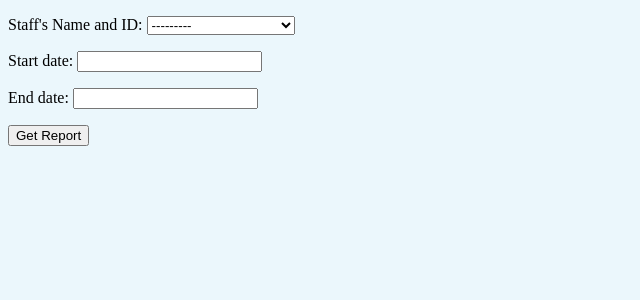
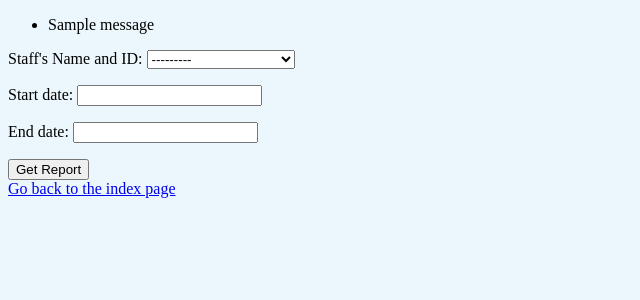
Before and after one commit to bruceho293/Lemon-Stand-, a Django app: page /sales/report in a window 1280 px wide. Shown: the top 300 px of the page, without its empty margins (0-640 px from the left). Run offline with Django 3.2, Linux system fonts and the light colour scheme; data comes from the database, SQL or seed files in the repository; both versions use the stored data as it was after the commit; one stand-in notice (Sample message) is shown.

Commit message:
Update the project

```diff
--- a/lemonademanager/sales/forms.py
+++ b/lemonademanager/sales/forms.py
@@ -30,5 +30,7 @@ class ReportForm(forms.ModelForm):
 
     def clean(self):
         cleaned_data = super(ReportForm, self).clean()
+        print(cleaned_data.get('start_date'))
+        print(cleaned_data.get('end_date'))
         if cleaned_data.get('start_date') > cleaned_data.get('end_date'):
             raise ValidationError("Impossible date range.")
--- a/lemonademanager/sales/templates/admin/base_site.html
+++ b/lemonademanager/sales/templates/admin/base_site.html
@@ -1,5 +1,5 @@
 {% extends "admin/base.html" %}
-{% load static}
+{% load static %}
 {% block title %}{{ title }} | {{ site_title|default:_('Django site admin') }}{% endblock %}
 
 <link rel="stylesheet" type="text/css" href="{% static 'sales/style.css' %}">
--- a/lemonademanager/sales/templates/sales/form.html
+++ b/lemonademanager/sales/templates/sales/form.html
@@ -25,5 +25,6 @@
         <button type="submit" value="Submit" name='submit'>Submit</button>
       </form>
     {% endblock %}
+    <a href="{% url 'sales:index' %}">Go back to the index page</a>
   </body>
 </html>
--- a/lemonademanager/sales/templates/sales/report.html
+++ b/lemonademanager/sales/templates/sales/report.html
@@ -4,12 +4,23 @@
   <link rel="stylesheet" type="text/css" href="{% static 'sales/style.css' %}">
   <body>
     {% block content %}
+      <div id="messages_container">
+        <ul class="messages">
+            {% for message in messages %}
+            <li{% if message.tags %} class="{{ message.tags }}"{% endif %}>{{ message }}</li>
+            {% endfor %}
+        </ul>
+      </div>
+
+      <!--
+        Form Template
+      -->
       <form method="POST">
         {% csrf_token %}
         {{ form.as_p }}
         <button type='submit' value='Submit'>Get Report</button>
       </form>
-
+    <a href="{% url 'sales:index' %}">Go back to the index page</a>
       {% if sales_report %}
       <table class='sales_report'>
         <thead>
--- a/lemonademanager/sales/views.py
+++ b/lemonademanager/sales/views.py
@@ -16,7 +16,7 @@ def form(request):
     if(request.method == "POST"):
         form = SalesForm(request.POST)
         if form.is_valid():
-            messages.success(request, "Sale submission success.")
+            messages.success(request, "Sale submission successfully.")
             form.save()
             return redirect("sales:form")
 
@@ -29,6 +29,11 @@ def report(request):
     context = {}
     if(request.method == "POST"):
         form = ReportForm(request.POST)
+        context = {'form': form}
+
+        # If the form is valid, get the history of the sales of that staff
+        # with staff_id and in range of start_date and end_date
+        #  (start_date <= dates in history <= end_date)
         if form.is_valid():
             staff_id = form.cleaned_data['staff_id']
             start_date = form.cleaned_data['start_date']
@@ -39,6 +44,8 @@ def report(request):
                 date_sale__lte=end_date,
             ).order_by("date_sale")
 
+            # Retrieve the overall price of all items
+            # and the overall commission the staff earns
             total_overall_price = 0
             total_overall_commission = 0
             for sale in sales_report:
```
Also changed, not shown: lemonademanager/sales/models.py (+3 -8 lines), README.md, lemonademanager/db.sqlite3.
